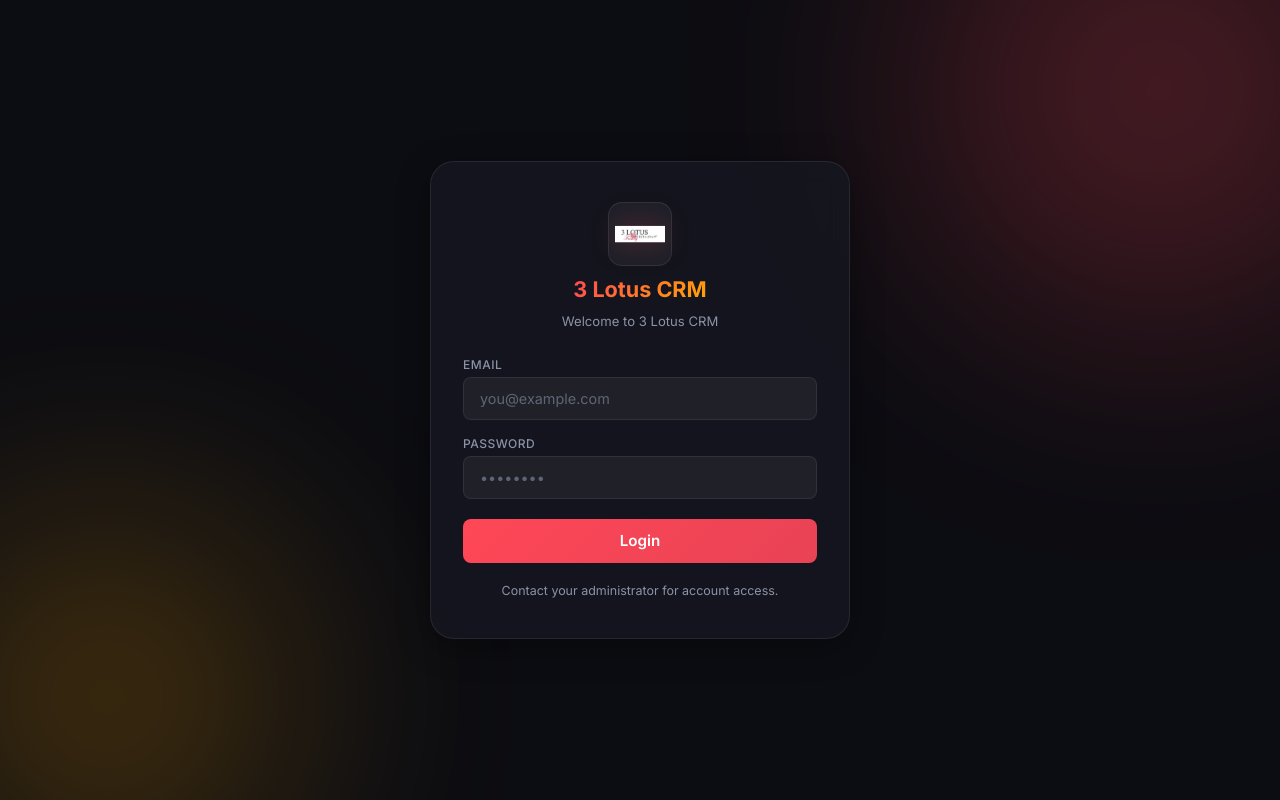
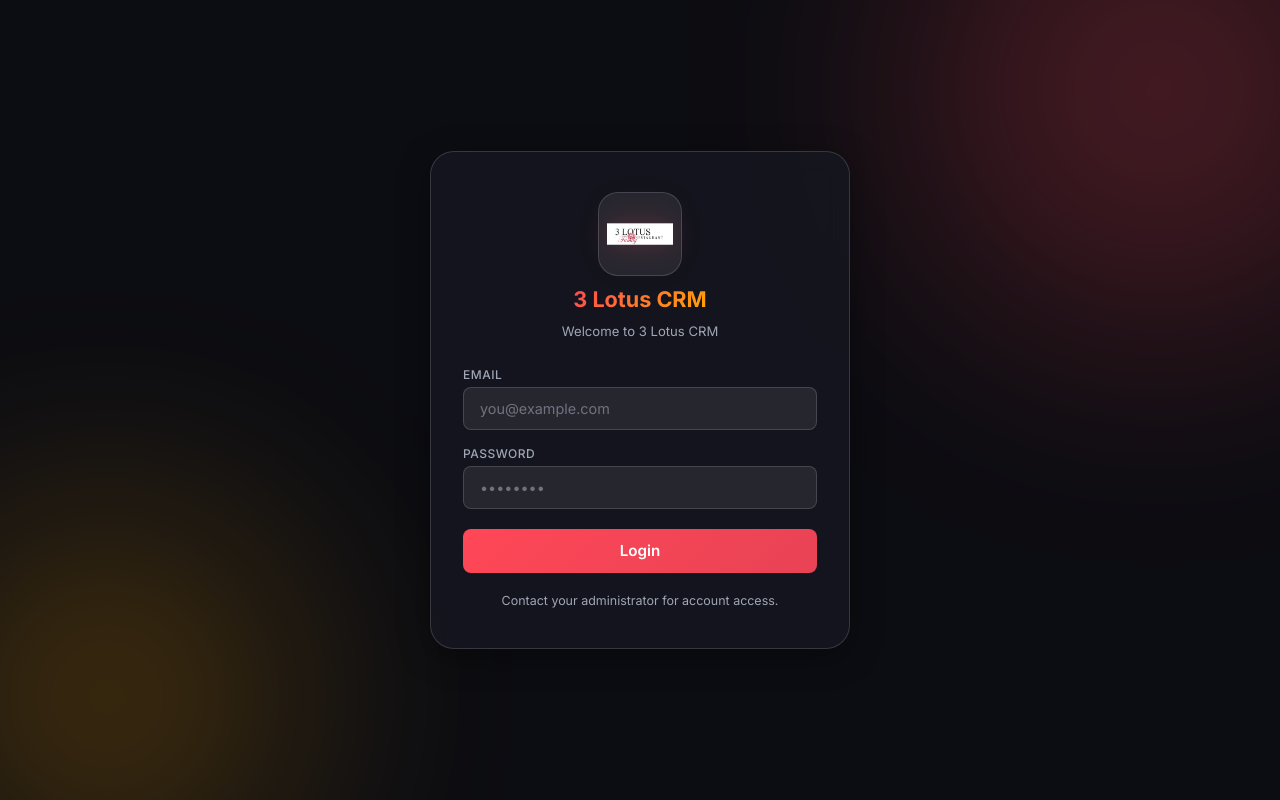
Before and after one commit to himashasew/3lotus, a React (Vite) app: page /login in a window 1280 px wide. Built offline with nearby package versions, Linux system fonts and the light colour scheme; no server answers.

Commit message:
Fix UI bugs: input contrast, modal cutoff, and logo styling

```diff
--- a/src/styles/components.css
+++ b/src/styles/components.css
@@ -214,21 +214,21 @@
   inset: 0;
   background: rgba(0, 0, 0, 0.6);
   display: flex;
-  align-items: center;
+  align-items: flex-start;
   justify-content: center;
   z-index: 200;
-  padding: 1rem;
+  padding: 3rem 1rem;
+  overflow-y: auto;
   animation: fadeIn 0.15s ease;
 }
 .modal {
+  margin: auto;
   background: var(--bg-card-solid);
   border: var(--glass-border);
   border-radius: var(--radius-md);
   padding: 1.75rem;
   width: 100%;
   max-width: 520px;
-  max-height: 85vh;
-  overflow-y: auto;
   box-shadow: 0 16px 48px rgba(0, 0, 0, 0.3);
   animation: fadeInScale 0.2s ease;
 }
--- a/src/styles/layout.css
+++ b/src/styles/layout.css
@@ -27,16 +27,16 @@
   border-bottom: var(--glass-border);
 }
 .sidebar-header img {
-  height: 36px;
-  width: 36px;
+  height: 48px;
+  width: 48px;
   object-fit: contain;
-  border-radius: 10px;
+  border-radius: 12px;
   border: 1px solid var(--border-color);
-  padding: 3px;
+  padding: 4px;
   background: var(--bg-input);
 }
 .sidebar-header h2 {
-  font-size: 1rem;
+  font-size: 1.25rem;
   font-weight: 700;
   background: linear-gradient(135deg, var(--color-primary), var(--color-accent));
   -webkit-background-clip: text;
--- a/src/styles/login.css
+++ b/src/styles/login.css
@@ -64,12 +64,12 @@
   margin-bottom: 1.75rem;
 }
 .login-logo img {
-  height: 64px;
-  width: 64px;
+  height: 84px;
+  width: 84px;
   object-fit: contain;
-  border-radius: 14px;
+  border-radius: 20px;
   border: 1px solid var(--border-color);
-  padding: 6px;
+  padding: 8px;
   background: var(--bg-input);
   filter: drop-shadow(0 0 12px rgba(255, 71, 87, 0.2));
 }
--- a/src/styles/variables.css
+++ b/src/styles/variables.css
@@ -11,11 +11,11 @@
   --bg-main: #0c0d12;
   --bg-card: rgba(22, 23, 32, 0.85);
   --bg-card-solid: #16171f;
-  --bg-input: rgba(255, 255, 255, 0.05);
-  --bg-hover: rgba(255, 255, 255, 0.04);
-  --text-main: #eef0f6;
-  --text-muted: #8b93a7;
-  --border-color: rgba(255, 255, 255, 0.08);
+  --bg-input: rgba(255, 255, 255, 0.08);
+  --bg-hover: rgba(255, 255, 255, 0.06);
+  --text-main: #ffffff;
+  --text-muted: #a0a6b5;
+  --border-color: rgba(255, 255, 255, 0.15);
 
   /* Glassmorphism */
   --glass-border: 1px solid var(--border-color);
@@ -40,11 +40,11 @@
   --bg-main: #f0f2f5;
   --bg-card: rgba(255, 255, 255, 0.85);
   --bg-card-solid: #ffffff;
-  --bg-input: rgba(0, 0, 0, 0.04);
-  --bg-hover: rgba(0, 0, 0, 0.03);
-  --text-main: #1a1d26;
-  --text-muted: #6b7280;
-  --border-color: rgba(0, 0, 0, 0.1);
+  --bg-input: #ffffff;
+  --bg-hover: rgba(0, 0, 0, 0.04);
+  --text-main: #111827;
+  --text-muted: #4b5563;
+  --border-color: rgba(0, 0, 0, 0.15);
 
   --glass-border: 1px solid var(--border-color);
   --glass-shadow: 0 8px 32px 0 rgba(31, 38, 135, 0.07);
```
